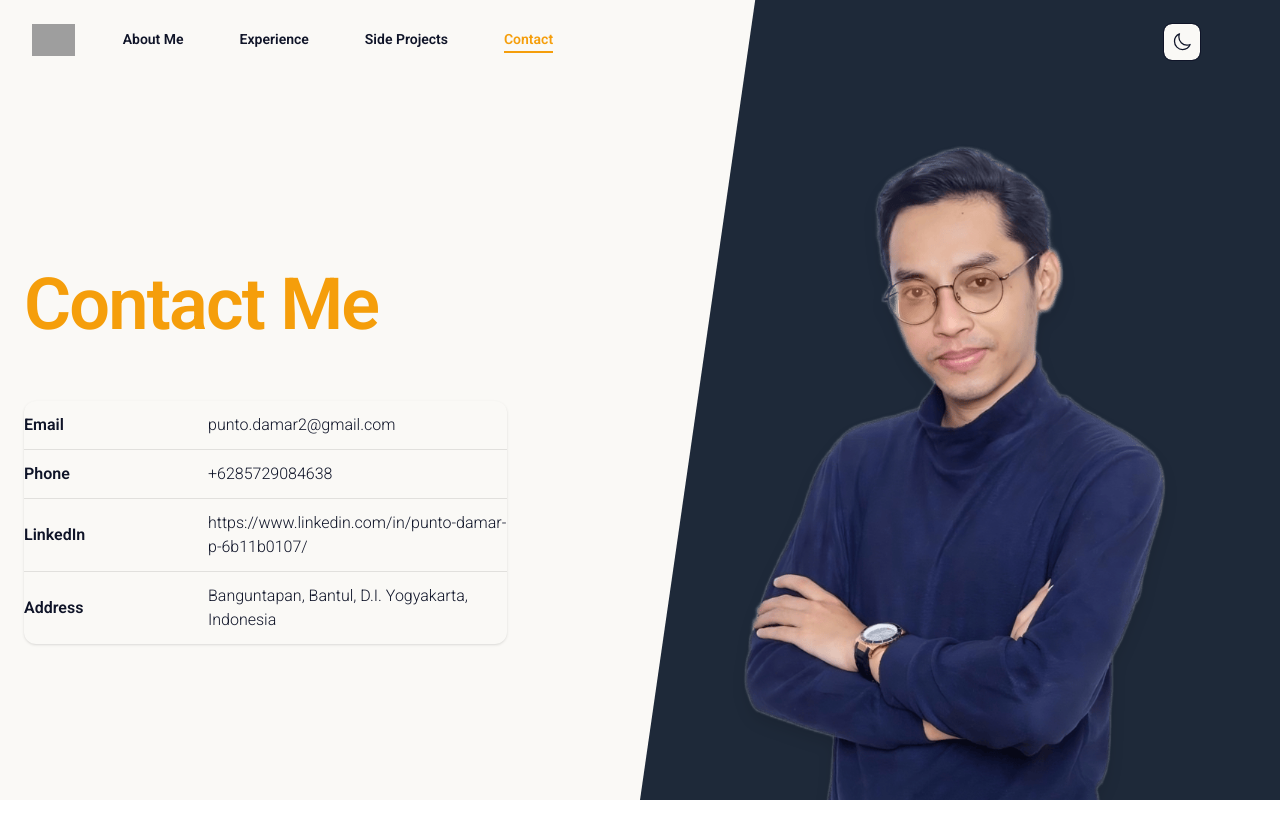
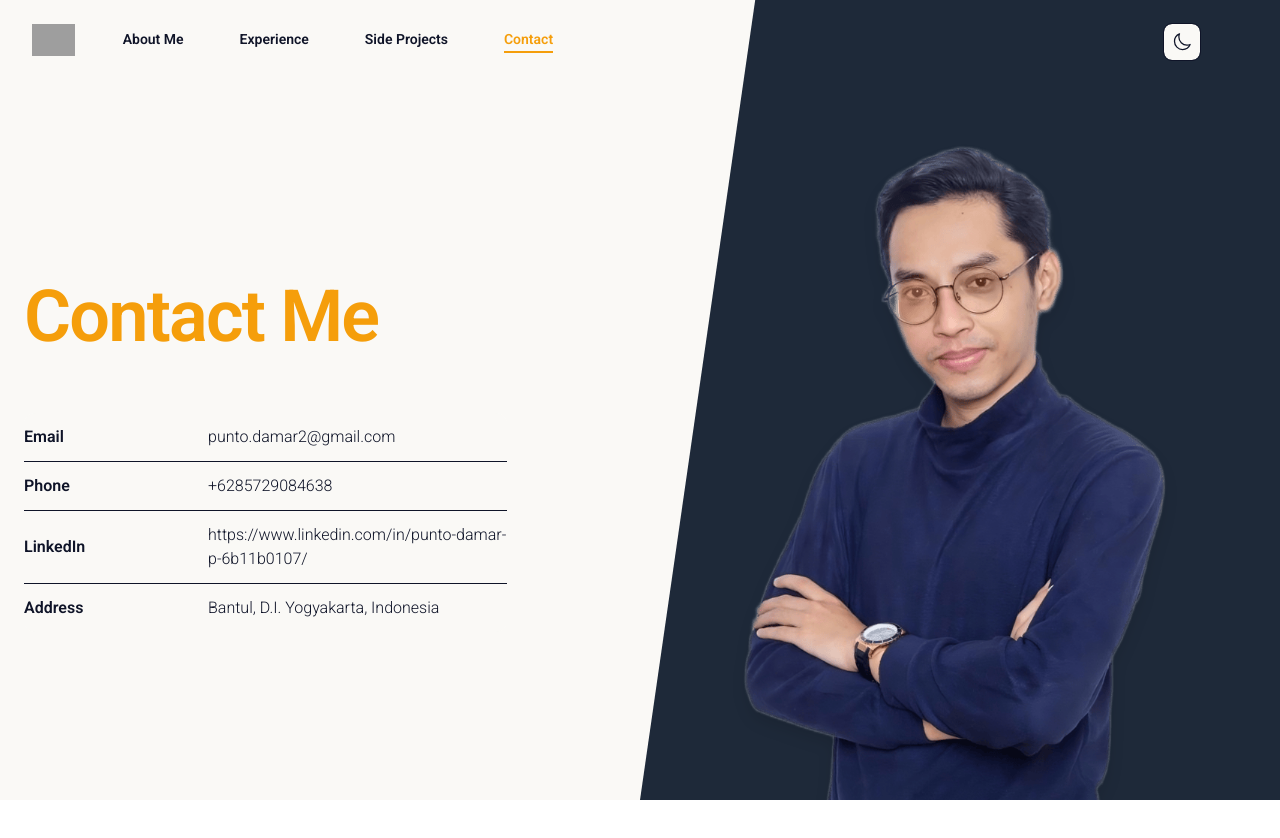
Before and after one commit to puntodamar/personal-website, a Nuxt app: page /contact in a window 1280 px wide. Shown: the top 838 px of the page. Built offline with nearby package versions, Linux system fonts and the light colour scheme; grey boxes are pictures that could not be loaded.

Commit message:
update: contact

```diff
--- a/app/composables/useDarkMode.js
+++ b/app/composables/useDarkMode.js
@@ -1,9 +1,8 @@
-// resources/js/composables/useDarkMode.js
 import { ref, onMounted, watch } from 'vue'
 
-const isDark = ref(false)          // <- singleton state (module-scoped)
+const isDark = ref(false)
 let initialized = false
-let mql // MediaQueryList
+let mql
 
 function apply(dark) {
     const html = document.documentElement
@@ -17,7 +16,7 @@ function apply(dark) {
 }
 
 function handleSystemChange(e) {
-    // only follow system if user hasn't set a preference
+
     if (!('color-theme' in localStorage)) {
         isDark.value = e.matches
     }
@@ -28,23 +27,23 @@ export function useDarkMode() {
         if (initialized) return
         initialized = true
 
-        const saved = localStorage.getItem('color-theme') // 'dark' | 'light' | null
+        const saved = localStorage.getItem('color-theme')
         mql = window.matchMedia('(prefers-color-scheme: dark)')
         isDark.value = saved ? saved === 'dark' : mql.matches
         apply(isDark.value)
 
-        // Re-apply whenever isDark changes (button, programmatic, etc.)
+
         watch(isDark, (v) => {
             console.log('watch', isDark.value)
             apply(v)
         })
 
-        // React to OS theme changes
+
         if (mql.addEventListener) mql.addEventListener('change', handleSystemChange)
         else if (mql.addListener) mql.addListener(handleSystemChange) // Safari <14
     })
 
-    const toggle   = () => (isDark.value = !isDark.value)   // watcher calls apply()
+    const toggle   = () => (isDark.value = !isDark.value)
     const setDark  = () => (isDark.value = true)
     const setLight = () => (isDark.value = false)
     const clearPreference = () => localStorage.removeItem('color-theme')
--- a/app/pages/contact.vue
+++ b/app/pages/contact.vue
@@ -8,12 +8,12 @@
         </h1>
 
 
-        <dl class="w-full mt-15   divide-y divide-black/10 rounded-xl bg-bg text-app shadow-sm">
+        <dl class="w-full mt-15   divide-y divide-app/10 rounded-xl bg-bg text-app">
 
           <div class="flex flex-col lg:flex-row items-center gap-2 lg:gap-6 py-3" v-for="d in data" :key="d.field">
             <dt class="lg:basis-40 lg:shrink-0 font-semibold">{{d.field}}</dt>
             <dd class="break-words">
-              <a :href="href(d)" class=" underline-offset-2 font-light hover:font-medium">
+              <a :href="href(d)" class=" underline-offset-2 font-light hover:text-accent-2">
                 {{d.value}}
               </a>
             </dd>
@@ -34,7 +34,7 @@ const data = [
   {field: "Email", value: "punto.damar2@gmail.com"},
   {field: "Phone", value: "+6285729084638"},
   {field: "LinkedIn", value: "https://www.linkedin.com/in/punto-damar-p-6b11b0107/"},
-  {field: "Address", value: "Banguntapan, Bantul, D.I. Yogyakarta, Indonesia"},
+  {field: "Address", value: "Bantul, D.I. Yogyakarta, Indonesia"},
 ]
 
 const href = (d) => {
```
